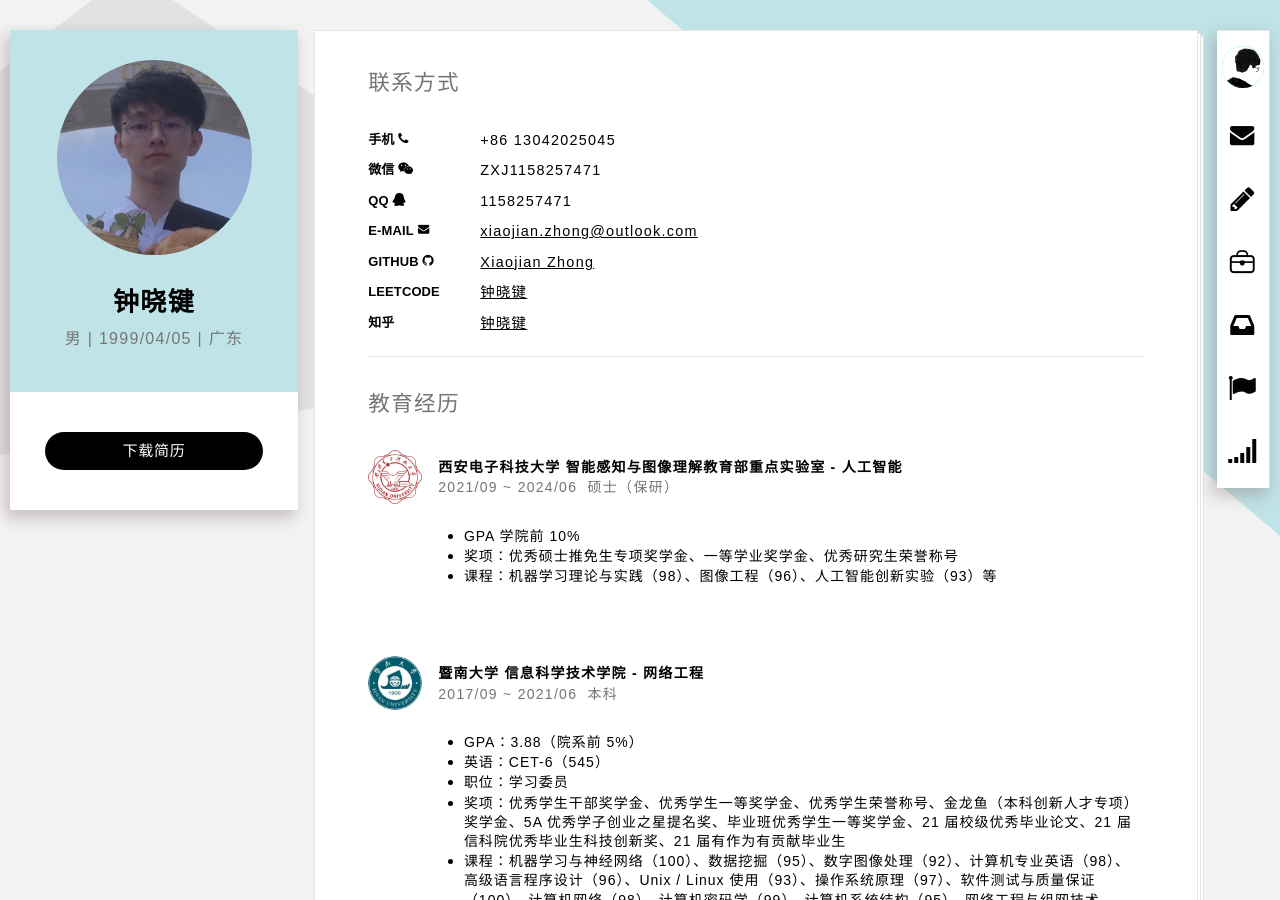
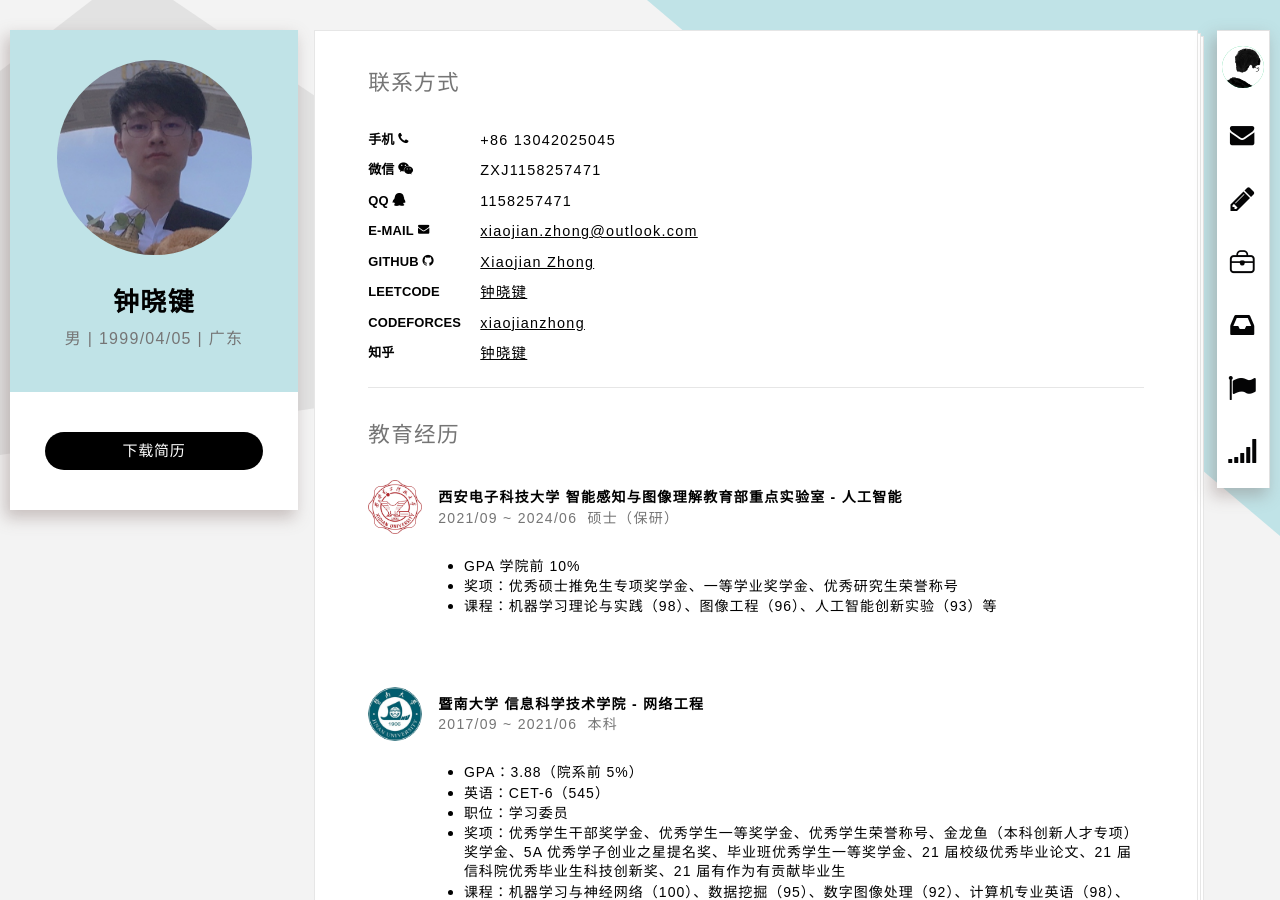
Before and after one commit to xiaojianzhong/xiaojianzhong.github.io, a Jekyll site: the page built from index.html, in a window 1280 px wide and 900 px high. Built offline with Jekyll 4.4.1, drawn with Linux system fonts in a browser that asks for light colours; some web fonts are replaced.

Commit message:
feat(platform-browser): 联系方式添加 CodeForces

```diff
--- a/_config.yml
+++ b/_config.yml
@@ -21,6 +21,9 @@ leetcode:
 zhihu:
   url: www.zhihu.com/people/zhong-xiaojian
   name: 钟晓键
+codeforces:
+  url: codeforces.com/profile/xiaojianzhong
+  name: xiaojianzhong
 
 educations:
   - avatar: /styles/img/jnu.jpg
--- a/_includes/contact.html
+++ b/_includes/contact.html
@@ -28,6 +28,11 @@
           <a href="https://{{ site.leetcode.url }}" target="_blank">{{ site.leetcode.name }}</a>
         </dd>
 
+        <dt class="text">CodeForces</dt>
+        <dd>
+          <a href="https://{{ site.codeforces.url }}" target="_blank">{{ site.codeforces.name }}</a>
+        </dd>
+
         <dt class="text">知乎</dt>
         <dd>
           <a href="https://{{ site.zhihu.url }}" target="_blank">{{ site.zhihu.name }}</a>
```
